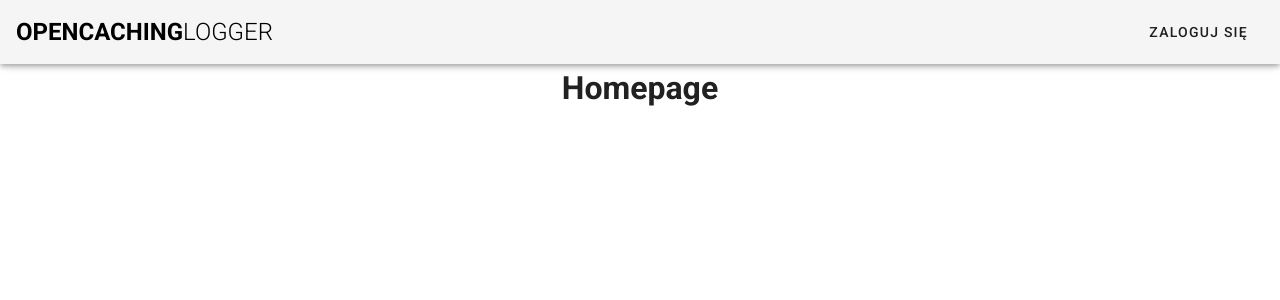
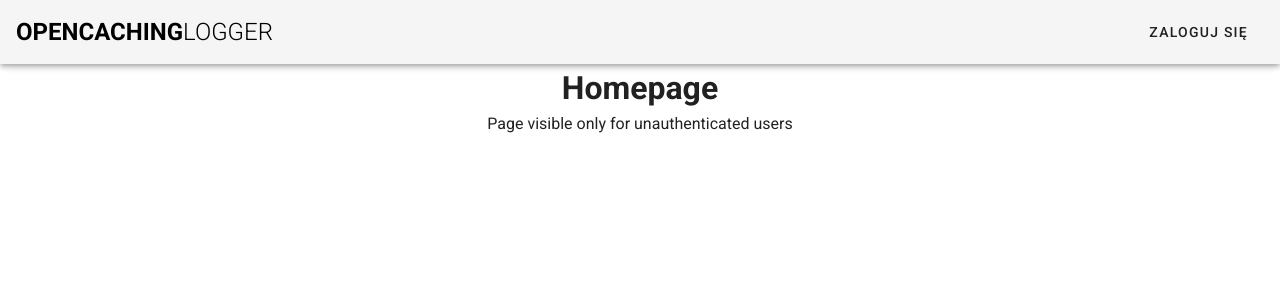
Before and after one commit to holowieszek/oc-logger-front, a Vue app: page / in a window 1280 px wide. Shown: the top 300 px of the page. Built offline with nearby package versions, Linux system fonts and the light colour scheme; no server answers.

Commit message:
Changed paths of Dashboard component

```diff
--- a/src/components/Home.vue
+++ b/src/components/Home.vue
@@ -1,6 +1,7 @@
 <template>
   <div class="dupa">
     <h1 class="text-center">Homepage</h1>
+    <p class="text-center">Page visible only for unauthenticated users</p>
   </div>
 </template>
 
--- a/src/router/index.js
+++ b/src/router/index.js
@@ -29,7 +29,7 @@ const routes = [
   {
     path: '/dashboard',
     name: 'dashboard',
-    component: () => import(/* webpackChunkName: "dashboard" */ '../components/Dashboard'),
+    component: () => import(/* webpackChunkName: "dashboard" */ '../components/Dashboard/Dashboard'),
   }
 ]
 
```
